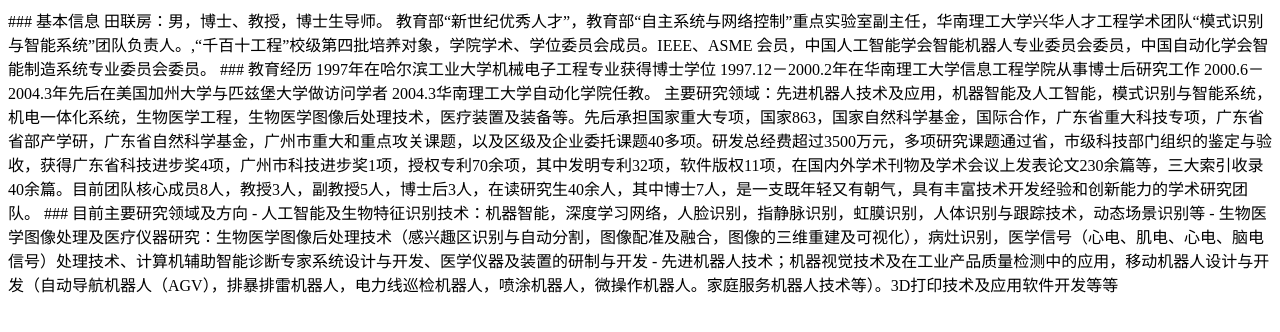
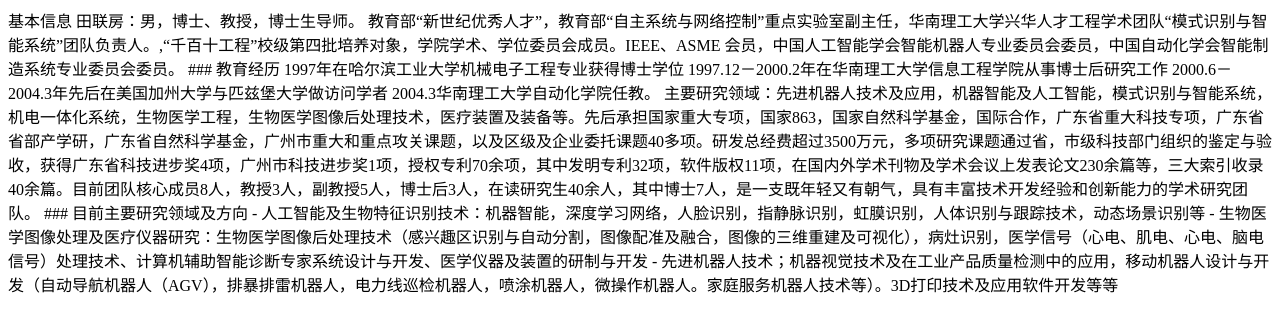
Before and after one commit to tianlianfang/tianlianfang.github.io, a plain HTML site: page index.html in a window 1280 px wide. Drawn offline with Linux system fonts and the light colour scheme.

Commit message:
Update index.html

```diff
--- a/index.html
+++ b/index.html
@@ -1,6 +1,6 @@
 <html>
-
-### 基本信息
+<body>
+基本信息
 田联房：男，博士、教授，博士生导师。
 教育部“新世纪优秀人才”，教育部“自主系统与网络控制”重点实验室副主任，华南理工大学兴华人才工程学术团队“模式识别与智能系统”团队负责人。,“千百十工程”校级第四批培养对象，学院学术、学位委员会成员。IEEE、ASME 会员，中国人工智能学会智能机器人专业委员会委员，中国自动化学会智能制造系统专业委员会委员。
 ### 教育经历
@@ -16,5 +16,5 @@
 - 	人工智能及生物特征识别技术：机器智能，深度学习网络，人脸识别，指静脉识别，虹膜识别，人体识别与跟踪技术，动态场景识别等
 -	生物医学图像处理及医疗仪器研究：生物医学图像后处理技术（感兴趣区识别与自动分割，图像配准及融合，图像的三维重建及可视化），病灶识别，医学信号（心电、肌电、心电、脑电信号）处理技术、计算机辅助智能诊断专家系统设计与开发、医学仪器及装置的研制与开发
 -	先进机器人技术；机器视觉技术及在工业产品质量检测中的应用，移动机器人设计与开发（自动导航机器人（AGV），排暴排雷机器人，电力线巡检机器人，喷涂机器人，微操作机器人。家庭服务机器人技术等）。3D打印技术及应用软件开发等等
-
+<body>
 </html>
```
